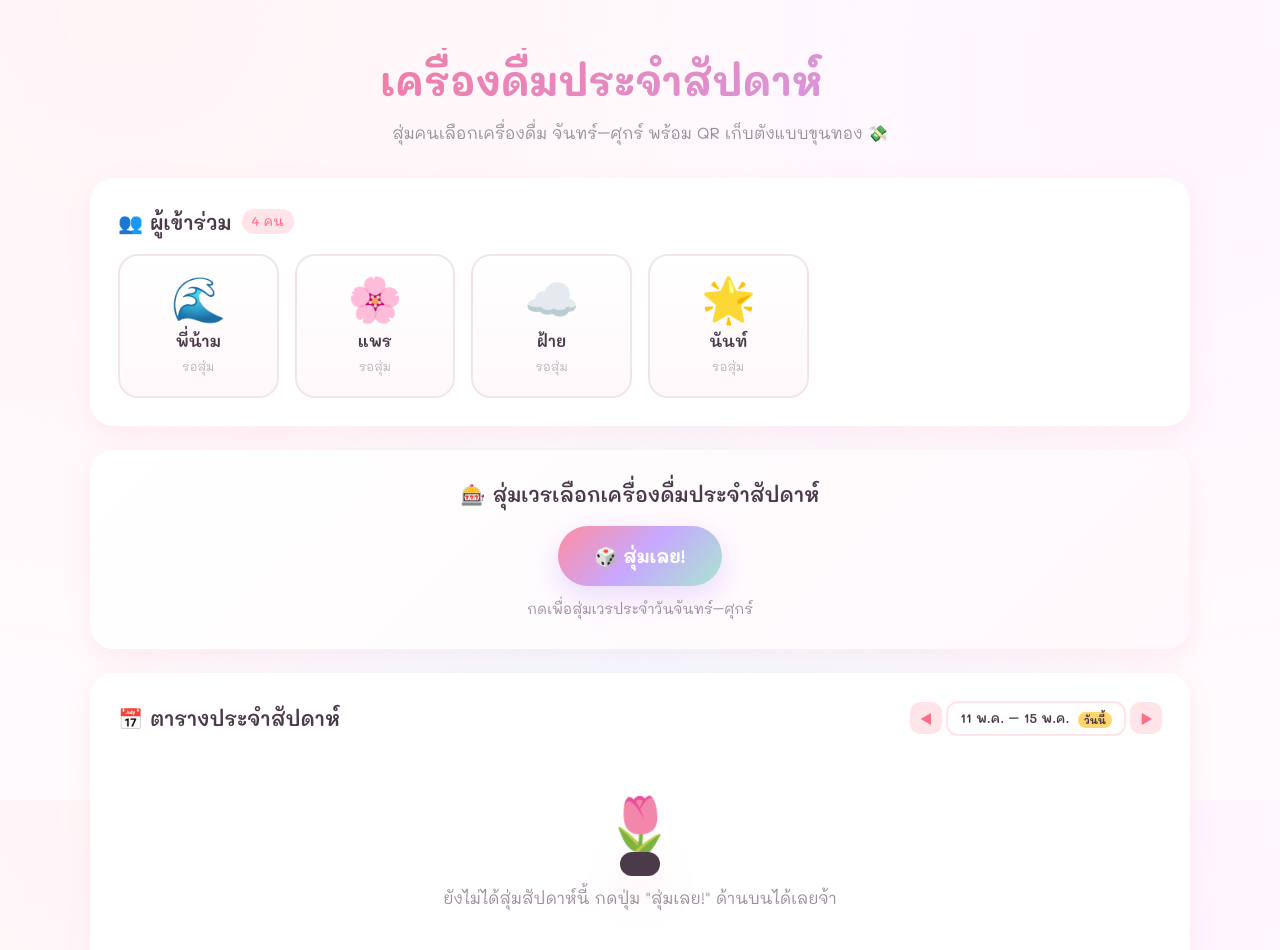
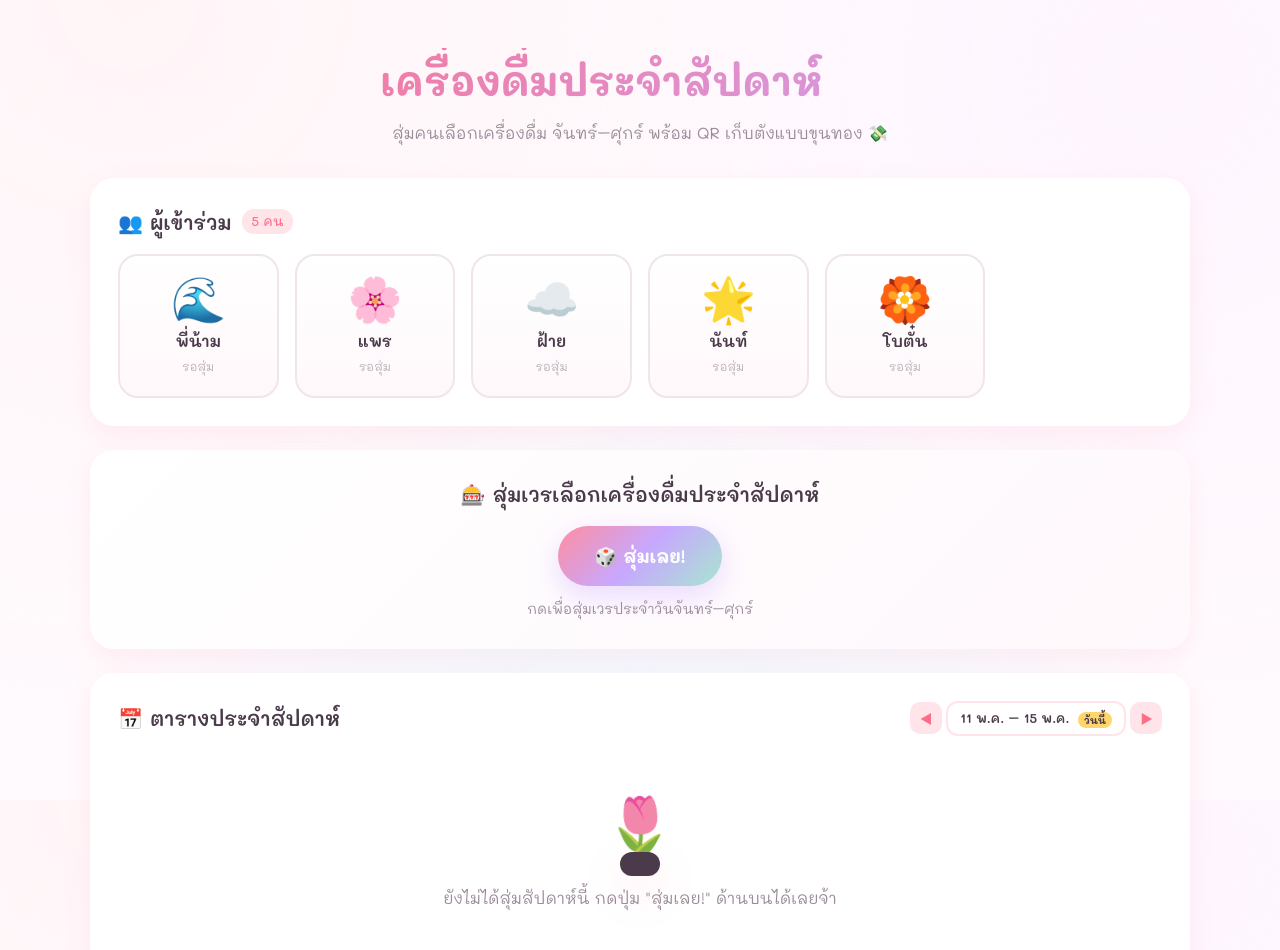
Before and after one commit to superoyo/namsnook, a website: page index.html in a window 1280 px wide. Drawn offline with Linux system fonts and the light colour scheme.

Commit message:
เพิ่มโบตั๋นในรายชื่อ (5 คน)
- เพิ่ม { id: 'botan', name: 'โบตั๋น', emoji: '🏵️' } เข้า PRESET
- badge "5 คน"
- QR หารคนละ ÷5 อัตโนมัติเพราะใช้ PRESET.length

Co-Authored-By: Claude Opus 4.7 (1M context) <noreply@anthropic.com>

```diff
--- a/index.html
+++ b/index.html
@@ -802,7 +802,7 @@
         <section class="card">
             <div class="card-title">
                 👥 ผู้เข้าร่วม
-                <span class="badge">4 คน</span>
+                <span class="badge">5 คน</span>
             </div>
             <div class="participants" id="participantsList"></div>
         </section>
@@ -917,10 +917,11 @@
     <script>
         // ============ Constants ============
         const PRESET = [
-            { id: 'naam', name: 'พี่น้าม', emoji: '🌊', color: '#4a90e2' },
-            { id: 'prae', name: 'แพร',    emoji: '🌸', color: '#e91e63' },
-            { id: 'fai',  name: 'ฝ้าย',   emoji: '☁️', color: '#9aa6b2' },
-            { id: 'nan',  name: 'นันท์',  emoji: '🌟', color: '#f9a826' },
+            { id: 'naam',  name: 'พี่น้าม', emoji: '🌊', color: '#4a90e2' },
+            { id: 'prae',  name: 'แพร',    emoji: '🌸', color: '#e91e63' },
+            { id: 'fai',   name: 'ฝ้าย',   emoji: '☁️', color: '#9aa6b2' },
+            { id: 'nan',   name: 'นันท์',  emoji: '🌟', color: '#f9a826' },
+            { id: 'botan', name: 'โบตั๋น', emoji: '🏵️', color: '#d6336c' },
         ];
 
         const DAYS = [
```
